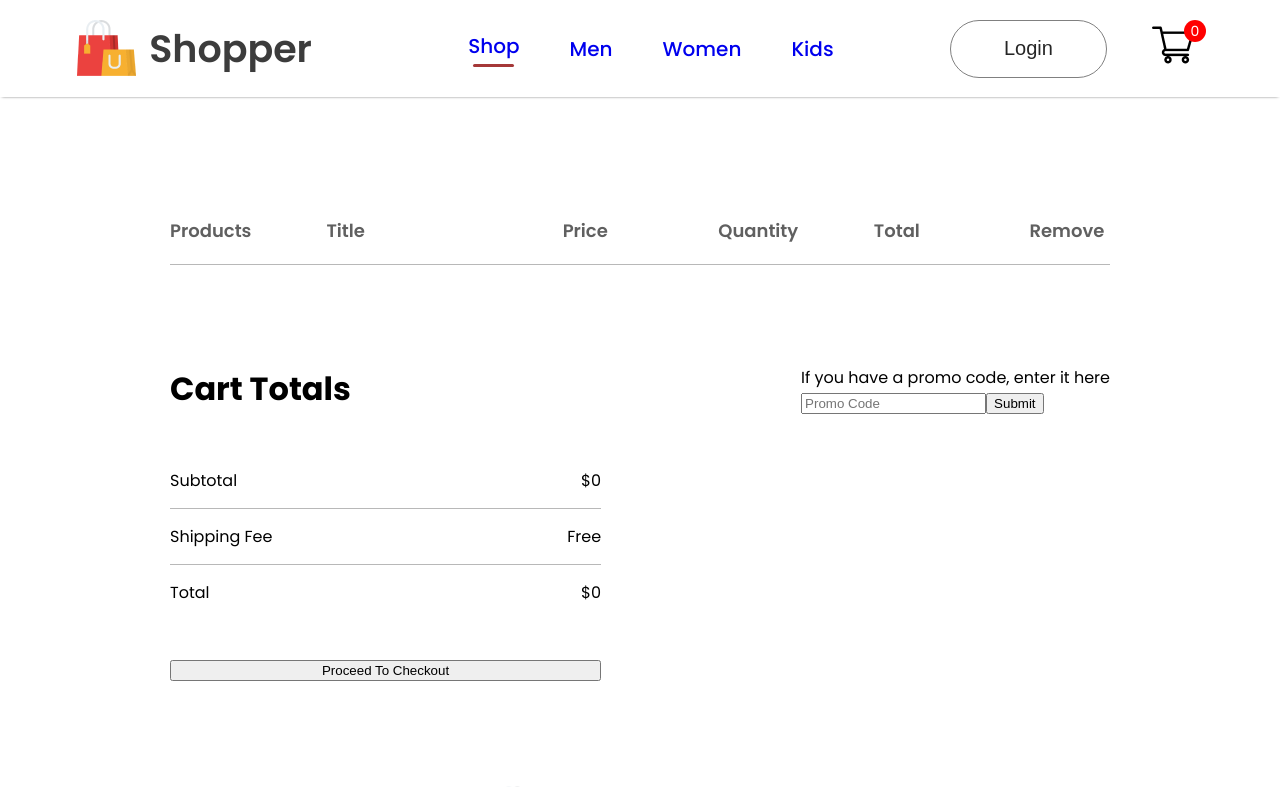
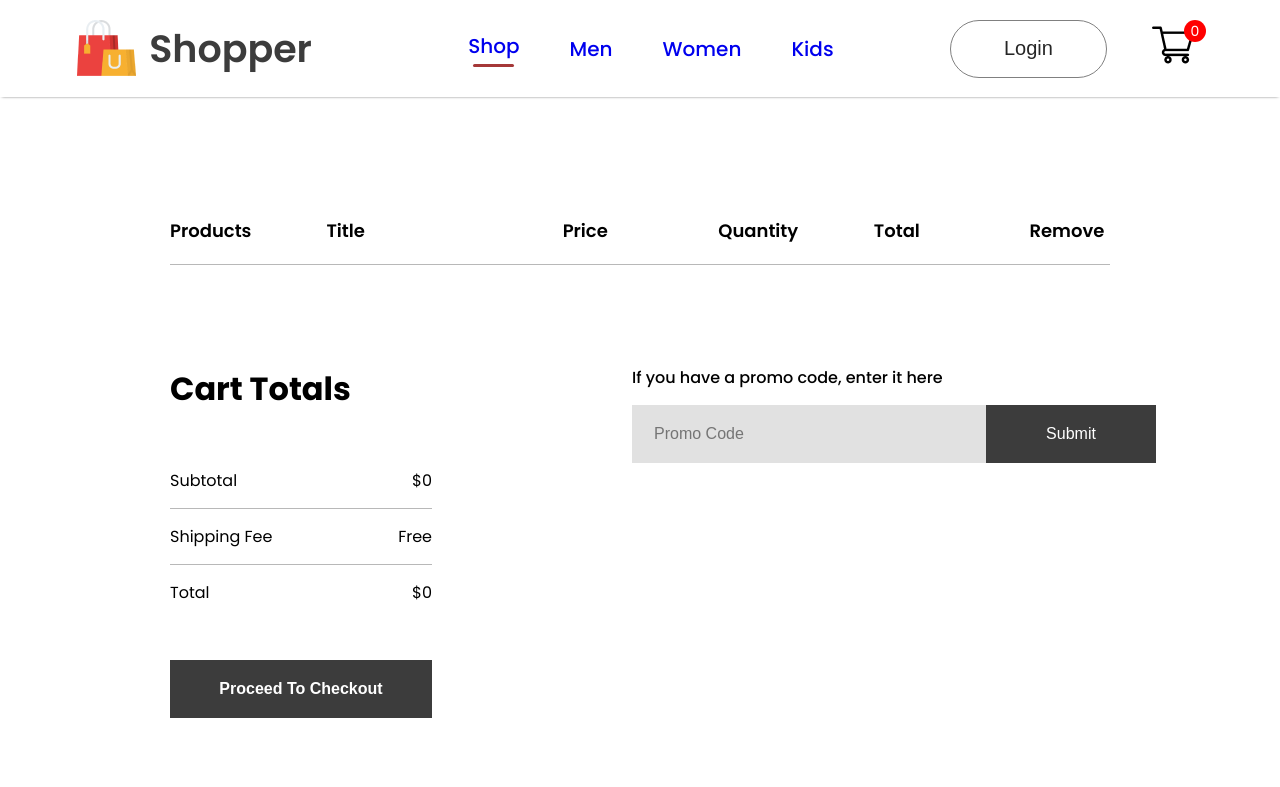
Before and after one commit to Amir-ofclAcnt/SHOPPER, a React (Create React App) app: page /cart in a window 1280 px wide. Shown: the top 787 px of the page. Built offline with nearby package versions, Linux system fonts and the light colour scheme.

Commit message:
styled more

```diff
--- a/src/Components/CartItems/CartItems.css
+++ b/src/Components/CartItems/CartItems.css
@@ -1,58 +1,92 @@
-.cartitems{
+.cartitems {
   margin: 100px 170px;
 }
-.cartitems hr{
+.cartitems hr {
   height: 1px;
-    background:rgb(184, 184, 184) ;
+  background: rgb(184, 184, 184);
   border: 0;
 }
-.cartitems-format-main{
+.cartitems-format-main {
   display: grid;
   grid-template-columns: 0.5fr 2fr 1fr 1fr 1fr 1fr;
   align-items: center;
   gap: 75px;
   padding: 20px 0;
-    color: rgb(96, 96, 96);
+  color: rgb(0, 0, 0);
   font-size: 18px;
   font-weight: 600;
 }
-.cartitems-format{
+.cartitems-format {
   font-size: 17px;
   font-weight: 500;
-
 }
-.carticon-product-icon{
+.carticon-product-icon {
   height: 62px;
-
 }
-.cartitems-remove-icon{
+.cartitems-remove-icon {
   width: 15px;
   margin: 0 40px;
   cursor: pointer;
 }
-.cartitems-quantity{
+.cartitems-quantity {
   width: 64px;
   height: 50px;
   border: 2px solid rgb(220, 220, 220);
   background-color: white;
 }
-.cartitems-down{
+.cartitems-down {
   display: flex;
   margin: 100px 0;
-
 }
-.cartitems-total{
+.cartitems-total {
   flex: 1;
   display: flex;
   flex-direction: column;
   margin-right: 200px;
   gap: 40px;
-
-
 }
-.cartitems-total-item{
+.cartitems-total-item {
   display: flex;
   justify-content: space-between;
   padding: 15px 0;
-
 }
+.cartitems-total button {
+  width: 262px;
+  height: 58px;
+  outline: none;
+  border: none;
+  background: rgb(60, 60, 60);
+  color: white;
+  font-size: 16px;
+  font-weight: 600;
+  cursor: pointer;
+}
+.cartitems-promocode {
+  flex: 1;
+  font-size: 16px;
+  font-weight: 500;
+}
+.cartitems-promobox{
+    width: 504px;
+    margin-top: 15px;
+    padding-left: 20px;
+    height: 58px;
+    background-color: rgb(225, 225, 225);
+}
+.cartitems-promobox input{
+    border: none;
+    outline: none;
+    background-color: transparent;
+    font-size: 16px;
+    width: 330px;
+    height: 50px;
+}
+.cartitems-promobox button{
+    width: 170px;
+    height: 58px;
+    font-size: 16px;
+    background-color: rgb(60, 60, 60);
+    color: white;
+    cursor: pointer;
+    border: none;
+}
```
Lines whose indentation alone changed are shown as unchanged.
